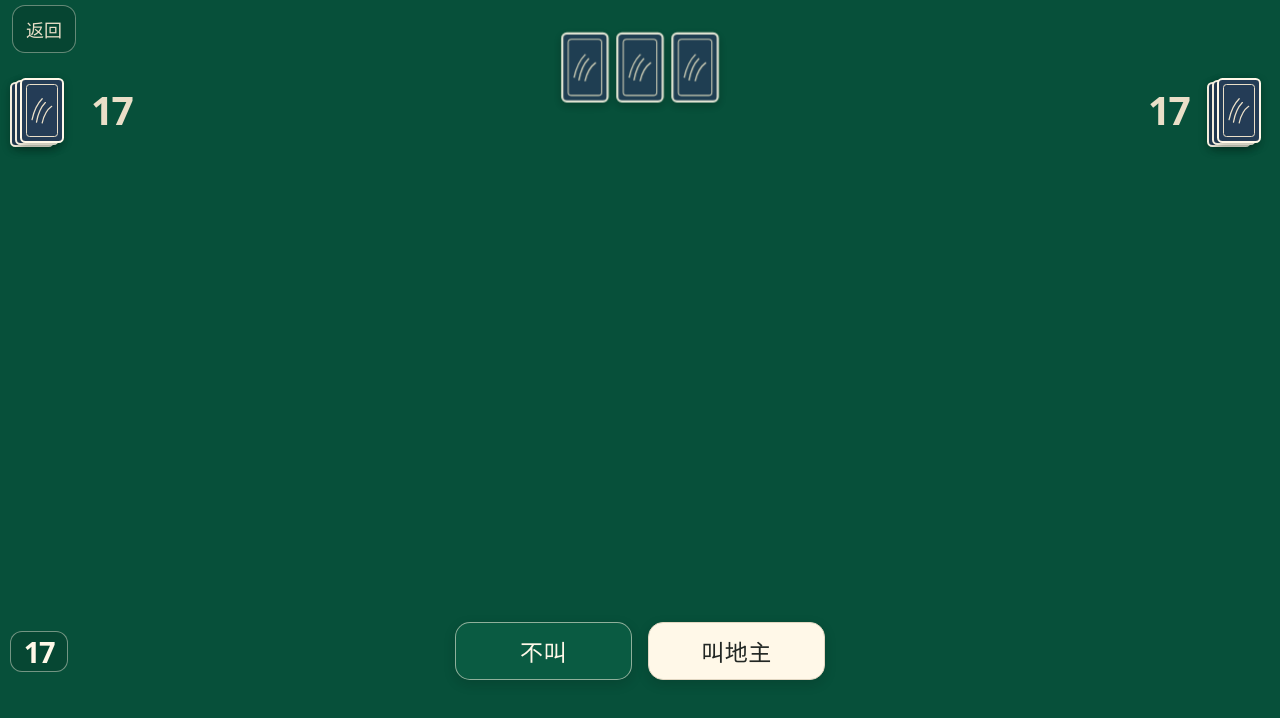
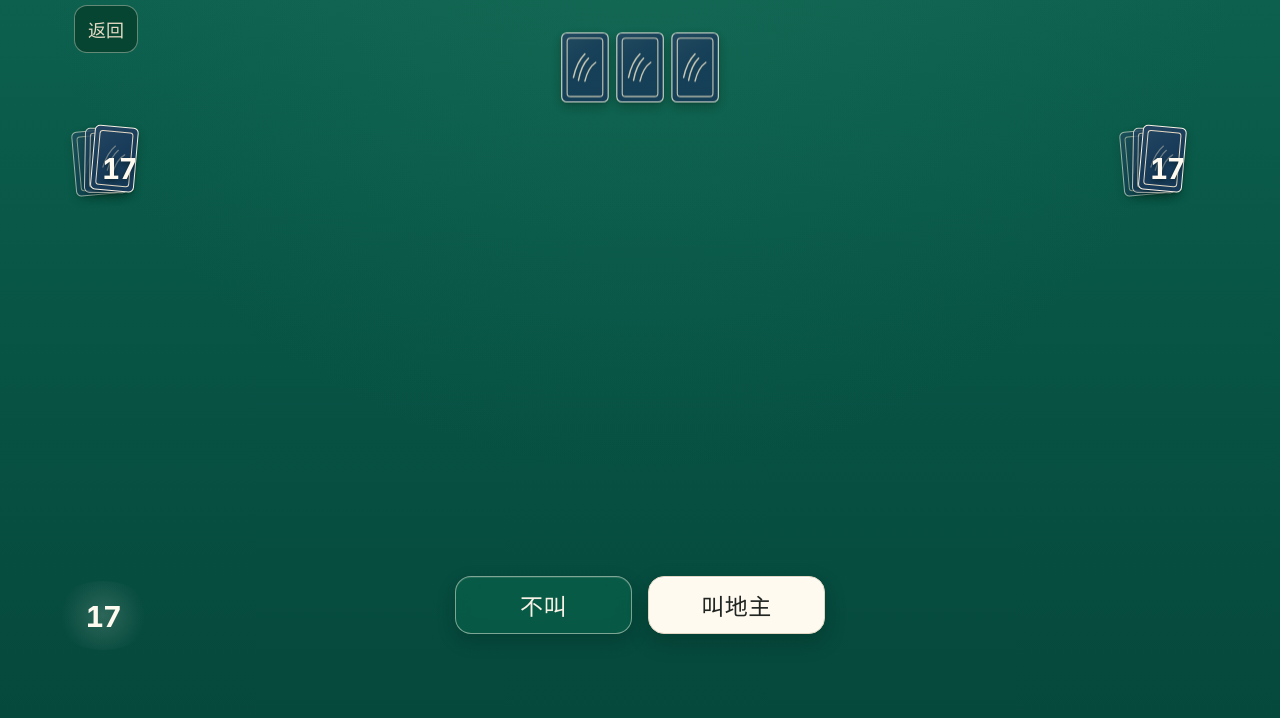
Before and after one commit to ayauta/offline-doudizhu, a Preact app: page / in a window 1280 px wide. Both pictures are taken after a click on the button "开始游戏". Shown: the top 718 px of the page. Built offline with nearby package versions, Linux system fonts and the light colour scheme.

Commit message:
feat: refine table visual hierarchy

```diff
--- a/src/ui/production-table-app.tsx
+++ b/src/ui/production-table-app.tsx
@@ -103,7 +103,7 @@ function RemainingCount({
 }: Readonly<{ count: number; low: boolean }>) {
   return (
     <strong class={`remaining-count${low ? " remaining-count--low" : ""}`}>
-      {low ? `剩${count}张` : count}
+      {count}
     </strong>
   );
 }
@@ -125,14 +125,14 @@ function OpponentSeat({
       aria-label={`${side === "left" ? "左侧" : "右侧"}玩家，剩余${count}张牌${role === null ? "" : `，${ROLE_LABELS[role]}`}`}
       class={`opponent-seat opponent-seat--${side}${view.currentSeat === seat ? " is-current" : ""}`}
     >
-      <div class="opponent-stack" aria-hidden="true">
-        <CardBack />
-        <CardBack />
-        <CardBack />
-      </div>
-      <div class="seat-identity">
-        <RemainingCount count={count} low={low} />
-        {role === null ? null : <span>{ROLE_LABELS[role]}</span>}
+      <div class="opponent-status" aria-hidden="true">
+        <div class="opponent-stack">
+          <CardBack />
+          <CardBack />
+          <CardBack />
+          <RemainingCount count={count} low={low} />
+        </div>
+        {role === null ? null : <span class="opponent-role">{ROLE_LABELS[role]}</span>}
       </div>
       <span aria-atomic="true" aria-live="polite" class="opponent-low-announcement">
         {low ? `${side === "left" ? "左侧" : "右侧"}玩家只剩${count}张牌` : ""}
--- a/src/ui/styles.css
+++ b/src/ui/styles.css
@@ -1,16 +1,18 @@
 :root {
-  --field: #07503a;
-  --field-deep: #053b2c;
-  --ivory: #fff8e8;
-  --ivory-muted: #eadfc8;
-  --graphite: #222724;
-  --vermilion: #a92f28;
-  --ink-blue: #243c56;
+  --field: #075344;
+  --field-deep: #043c33;
+  --field-lift: #0d604e;
+  --ivory: #f8f2e6;
+  --ivory-bright: #fffaf0;
+  --ivory-muted: #e6dac4;
+  --graphite: #202522;
+  --vermilion: #ad352e;
+  --ink-blue: #173b59;
   --focus: #ffe08a;
   --ease-out: cubic-bezier(0.23, 1, 0.32, 1);
   color: var(--ivory);
   background: var(--field);
-  font-family: system-ui, -apple-system, "Segoe UI", "Microsoft YaHei", sans-serif;
+  font-family: -apple-system, BlinkMacSystemFont, "SF Pro Text", "PingFang SC", system-ui, "Segoe UI", "Microsoft YaHei", sans-serif;
   font-synthesis: none;
   text-rendering: optimizeLegibility;
 }
@@ -51,7 +53,9 @@ button:focus-visible {
   height: 100%;
   min-height: 100dvh;
   overflow: hidden;
-  background: var(--field);
+  background:
+    radial-gradient(circle at 50% -18%, rgb(37 128 102 / 28%), transparent 54%),
+    linear-gradient(180deg, var(--field-lift) 0%, var(--field) 46%, var(--field-deep) 140%);
 }
 
 .home-content {
@@ -124,7 +128,7 @@ button:focus-visible {
   margin-top: clamp(8px, 2vh, 16px);
   color: var(--ivory-muted);
   font-size: clamp(15px, 2.2vw, 21px);
-  font-weight: 520;
+  font-weight: 560;
   letter-spacing: 0.025em;
   line-height: 1.35;
 }
@@ -218,10 +222,12 @@ button:focus-visible {
   width: var(--back-width);
   height: var(--back-height);
   overflow: hidden;
-  border: 2px solid var(--ivory);
+  border: 1.5px solid var(--ivory);
   border-radius: calc(var(--back-width) * 0.12);
-  background: var(--ink-blue);
-  box-shadow: 0 3px 8px rgb(0 22 14 / 27%);
+  background:
+    linear-gradient(145deg, rgb(255 255 255 / 6%), transparent 48%),
+    var(--ink-blue);
+  box-shadow: 0 4px 10px rgb(0 22 14 / 28%), 0 1px 2px rgb(0 22 14 / 22%);
 }
 
 .card-back::before {
@@ -244,11 +250,12 @@ button:focus-visible {
 }
 
 .opponent-seat {
+  --opponent-status-width: clamp(58px, 8vw, 76px);
   position: absolute;
   z-index: 15;
-  top: clamp(60px, 18vh, 82px);
-  width: clamp(128px, 20vw, 176px);
-  height: clamp(105px, 31vh, 138px);
+  top: clamp(64px, 16vh, 142px);
+  width: clamp(180px, 28vw, 260px);
+  height: clamp(112px, 31vh, 156px);
   color: var(--ivory-muted);
 }
 
@@ -261,66 +268,108 @@ button:focus-visible {
 }
 
 .opponent-stack {
-  --back-width: clamp(37px, 5.7vw, 49px);
+  --back-width: clamp(42px, 5.7vw, 54px);
   --back-height: calc(var(--back-width) * 1.46);
-  position: absolute;
-  top: 0;
+  position: relative;
   width: calc(var(--back-width) + 14px);
   height: var(--back-height);
 }
 
-.opponent-seat--left .opponent-stack {
+.opponent-status {
+  position: absolute;
+  top: 0;
+  width: var(--opponent-status-width);
+  display: grid;
+  justify-items: center;
+  border: 0;
+  background: transparent;
+  box-shadow: none;
+  cursor: auto;
+  isolation: isolate;
+}
+
+.opponent-seat--left .opponent-status {
   left: 0;
 }
 
-.opponent-seat--right .opponent-stack {
+.opponent-seat--right .opponent-status {
   right: 0;
+}
+
+.is-current > .opponent-status::before,
+.human-identity.is-current::before {
+  position: absolute;
+  z-index: -1;
+  inset: -16px -22px -14px;
+  border-radius: 50%;
+  background: radial-gradient(circle, rgb(248 242 230 / 16%), transparent 68%);
+  content: "";
+  pointer-events: none;
 }
 
 .opponent-stack .card-back {
   position: absolute;
   inset: 0 auto auto 0;
+  transform-origin: 50% 92%;
+}
+
+.opponent-stack .card-back:first-child {
+  z-index: 1;
+  opacity: 0.58;
+  transform: translate(-4px, 2px) rotate(-5deg);
 }
 
 .opponent-stack .card-back:nth-child(2) {
-  transform: translate(5px, -2px);
+  z-index: 2;
+  opacity: 0.78;
+  transform: translate(4px, 0) rotate(1deg);
 }
 
 .opponent-stack .card-back:nth-child(3) {
-  transform: translate(10px, -4px);
+  z-index: 3;
+  transform: translate(10px, -2px) rotate(5deg);
 }
 
-.seat-identity,
+.opponent-stack .card-back__motif {
+  opacity: 0.42;
+}
+
+.opponent-stack .remaining-count {
+  position: absolute;
+  z-index: 4;
+  top: 50%;
+  left: calc(50% + 3px);
+  color: var(--ivory-bright);
+  font-size: clamp(21px, 3vw, 30px);
+  text-shadow: 0 2px 5px rgb(0 21 17 / 52%);
+  transform: translate(-50%, -54%);
+}
+
+.opponent-role {
+  margin-top: 6px;
+  color: var(--ivory-muted);
+  font-size: clamp(13px, 1.65vw, 16px);
+  font-weight: 650;
+  letter-spacing: 0.08em;
+  line-height: 1;
+}
+
 .human-identity {
   display: grid;
   justify-items: center;
   min-width: 58px;
-  padding: 5px 8px;
-  border: 1px solid transparent;
-  border-radius: 12px;
+  padding: 5px;
+  border: 0;
+  background: transparent;
+  box-shadow: none;
   color: var(--ivory-muted);
   line-height: 1;
-  transition: border-color 180ms ease, background-color 180ms ease, opacity 200ms ease;
+  isolation: isolate;
+  transition: color 180ms ease, opacity 200ms ease;
 }
 
-.opponent-seat .seat-identity {
-  position: absolute;
-  top: 2px;
-}
-
-.opponent-seat--left .seat-identity {
-  left: clamp(57px, 8vw, 72px);
-}
-
-.opponent-seat--right .seat-identity {
-  right: clamp(57px, 8vw, 72px);
-}
-
-.is-current > .seat-identity,
 .human-identity.is-current {
-  border-color: rgb(255 248 232 / 44%);
-  background: #064733;
-  color: var(--ivory);
+  color: var(--ivory-bright);
 }
 
 .remaining-count {
@@ -331,7 +380,6 @@ button:focus-visible {
   letter-spacing: -0.045em;
 }
 
-.seat-identity > span,
 .human-identity > span {
   margin-top: 4px;
   font-size: clamp(12px, 1.65vw, 15px);
@@ -340,9 +388,7 @@ button:focus-visible {
 }
 
 .remaining-count--low {
-  color: var(--ivory);
-  font-size: clamp(17px, 2.6vw, 24px);
-  letter-spacing: -0.02em;
+  color: var(--ivory-bright);
   animation: low-card 180ms var(--ease-out) both;
 }
 
@@ -358,7 +404,7 @@ button:focus-visible {
 
 .seat-action {
   position: absolute;
-  top: clamp(66px, 18vh, 82px);
+  top: clamp(18px, 5vh, 30px);
   width: clamp(142px, 24vw, 218px);
   min-height: 54px;
   display: grid;
@@ -366,12 +412,12 @@ button:focus-visible {
 }
 
 .opponent-seat--left .seat-action {
-  left: 42px;
+  left: calc(var(--opponent-status-width) + 10px);
   justify-items: start;
 }
 
 .opponent-seat--right .seat-action {
-  right: 42px;
+  right: calc(var(--opponent-status-width) + 10px);
   justify-items: end;
 }
 
@@ -425,13 +471,16 @@ button:focus-visible {
   display: block;
   width: var(--hand-card-width);
   height: var(--hand-card-height);
-  padding: clamp(3px, 0.65vw, 6px);
+  padding: clamp(4px, 0.65vw, 7px);
   overflow: hidden;
-  border: 1.5px solid #d9d0be;
+  border: 1px solid #d8cfbf;
   border-radius: clamp(6px, 0.9vw, 9px);
   color: var(--graphite);
-  background: var(--ivory);
-  box-shadow: 0 4px 10px rgb(0 25 16 / 30%);
+  background: linear-gradient(155deg, var(--ivory-bright), var(--ivory));
+  box-shadow:
+    0 7px 16px rgb(0 24 17 / 26%),
+    0 2px 4px rgb(0 24 17 / 18%),
+    inset 0 1px 0 rgb(255 255 255 / 72%);
 }
 
 .playing-card--red {
@@ -449,14 +498,14 @@ button:focus-visible {
   display: grid;
   justify-items: center;
   width: min-content;
-  font-size: clamp(11px, 1.85vw, 18px);
-  font-weight: 680;
-  line-height: 0.85;
+  font-size: clamp(13px, 1.85vw, 18px);
+  font-weight: 700;
+  line-height: 0.88;
 }
 
 .playing-card__corner strong {
   font-size: 1.08em;
-  font-weight: 760;
+  font-weight: 780;
   letter-spacing: -0.04em;
 }
 
@@ -465,7 +514,7 @@ button:focus-visible {
   inset: 50% auto auto 50%;
   transform: translate(-50%, -42%);
   font-size: clamp(22px, 4vw, 38px);
-  opacity: 0.9;
+  opacity: 0.78;
 }
 
 .playing-card__corner--joker {
@@ -589,11 +638,12 @@ button:focus-visible {
   min-width: 0;
   min-height: 48px;
   padding: 0 clamp(12px, 2vw, 22px);
-  border: 1px solid rgb(255 248 232 / 54%);
-  border-radius: 15px;
+  border: 1px solid rgb(255 248 232 / 48%);
+  border-radius: 16px;
   color: var(--ivory);
-  background: #0a5b42;
-  box-shadow: 0 4px 12px rgb(0 24 15 / 18%);
+  background: rgb(9 93 73 / 82%);
+  box-shadow: 0 7px 18px rgb(0 24 17 / 22%), inset 0 1px 0 rgb(255 255 255 / 12%);
+  backdrop-filter: blur(10px) saturate(110%);
   font-size: clamp(17px, 2.55vw, 23px);
   font-weight: 690;
   letter-spacing: 0.025em;
@@ -604,7 +654,8 @@ button:focus-visible {
 .action-button--primary {
   border-color: #e2d7c2;
   color: var(--graphite);
-  background: var(--ivory);
+  background: var(--ivory-bright);
+  box-shadow: 0 8px 20px rgb(0 24 17 / 25%), inset 0 1px 0 rgb(255 255 255 / 80%);
 }
 
 .action-button--destructive {
@@ -630,10 +681,11 @@ button:focus-visible {
   --hand-card-height: calc(var(--hand-card-width) * 1.48);
   position: absolute;
   z-index: 35;
-  right: max(16px, env(safe-area-inset-right));
+  left: 50%;
   bottom: max(3px, env(safe-area-inset-bottom));
-  left: max(16px, env(safe-area-inset-left));
-  height: clamp(76px, 25vh, 112px);
+  width: calc(100% - max(16px, env(safe-area-inset-left)) - max(16px, env(safe-area-inset-right)));
+  height: calc(var(--hand-card-height) + 16px);
+  transform: translateX(-50%);
   touch-action: none;
   user-select: none;
   animation: hand-open 520ms var(--ease-out) both;
@@ -690,8 +742,7 @@ button:focus-visible {
 }
 
 .match-screen.is-result .match-topbar,
-.match-screen.is-result .opponent-stack,
-.match-screen.is-result .seat-identity,
+.match-screen.is-result .opponent-status,
 .match-screen.is-result .human-identity,
 .match-screen.is-result .human-hand {
   opacity: 0.24;
@@ -796,7 +847,7 @@ button:focus-visible {
 @keyframes hand-open {
   from {
     opacity: 0;
-    transform: scale(0.98);
+    transform: translateX(-50%) scale(0.98);
   }
 }
 
@@ -831,7 +882,6 @@ button:focus-visible {
 @keyframes low-card {
   from {
     opacity: 0.75;
-    transform: scale(0.98);
   }
 }
 
@@ -856,7 +906,7 @@ button:focus-visible {
   }
 
   .seat-action {
-    top: 61px;
+    top: 14px;
   }
 
   .human-play-zone {
@@ -889,6 +939,81 @@ button:focus-visible {
 
   .match-screen.is-result .match-controls {
     bottom: 82px;
+  }
+}
+
+@media (min-width: 1100px) and (min-height: 600px) and (orientation: landscape) {
+  .match-topbar {
+    right: max(calc((100vw - 1180px) / 2 + 24px), env(safe-area-inset-right));
+    left: max(calc((100vw - 1180px) / 2 + 24px), env(safe-area-inset-left));
+  }
+
+  .opponent-seat {
+    --opponent-status-width: 84px;
+    width: 300px;
+  }
+
+  .opponent-seat--left {
+    left: max(calc((100vw - 1180px) / 2 + 24px), env(safe-area-inset-left));
+  }
+
+  .opponent-seat--right {
+    right: max(calc((100vw - 1180px) / 2 + 24px), env(safe-area-inset-right));
+  }
+
+  .opponent-stack {
+    --back-width: clamp(58px, 4.5vw, 66px);
+  }
+
+  .opponent-stack .remaining-count {
+    font-size: clamp(28px, 2.2vw, 32px);
+  }
+
+  .opponent-role {
+    font-size: 16px;
+  }
+
+  .human-hand {
+    --hand-card-width: clamp(78px, 5.85vw, 86px);
+    width: min(calc(100vw - 64px), 1040px);
+    bottom: max(10px, env(safe-area-inset-bottom));
+  }
+
+  .human-hand .playing-card__corner {
+    font-size: clamp(20px, 1.55vw, 22px);
+  }
+
+  .human-hand .playing-card__center {
+    font-size: clamp(38px, 3vw, 43px);
+  }
+
+  .human-hand .playing-card__joker-word {
+    font-size: 13px;
+  }
+
+  .human-identity {
+    left: max(calc((100vw - 1180px) / 2 + 24px), env(safe-area-inset-left));
+    bottom: 164px;
+  }
+
+  .match-controls {
+    bottom: 166px;
+  }
+
+  .live-feedback {
+    bottom: 232px;
+  }
+
+  .human-play-zone {
+    bottom: 286px;
+  }
+
+  .match-screen.is-result .human-play-zone {
+    bottom: 182px;
+  }
+
+  .match-screen.is-result .match-controls {
+    bottom: 104px;
   }
 }
 
@@ -931,12 +1056,16 @@ button:focus-visible {
 }
 
 @media (prefers-contrast: more) {
-  .seat-identity,
-  .human-identity,
   .action-button,
   .back-button,
   .exit-dialog {
     border-color: var(--ivory);
+  }
+
+  .opponent-status .remaining-count,
+  .opponent-role,
+  .human-identity {
+    color: var(--ivory-bright);
   }
 }
 
@@ -962,7 +1091,9 @@ button:focus-visible {
       max(24px, env(safe-area-inset-left));
     color: var(--ivory);
     text-align: center;
-    background: var(--field);
+    background:
+      radial-gradient(circle at 50% 18%, rgb(37 128 102 / 24%), transparent 52%),
+      var(--field);
   }
 
   .rotate-gate__device {
```
Also changed, not shown: 4 other files (tests, documents, lock files or other folders).
